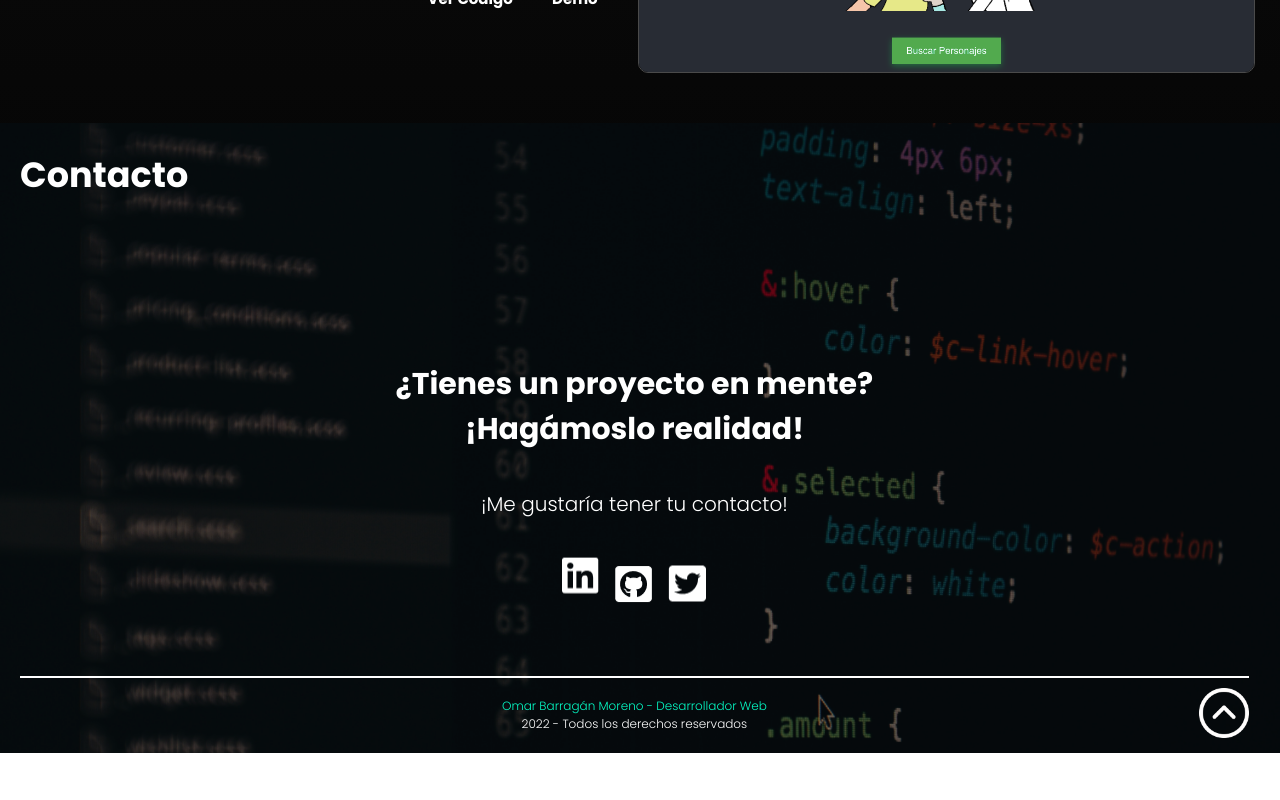
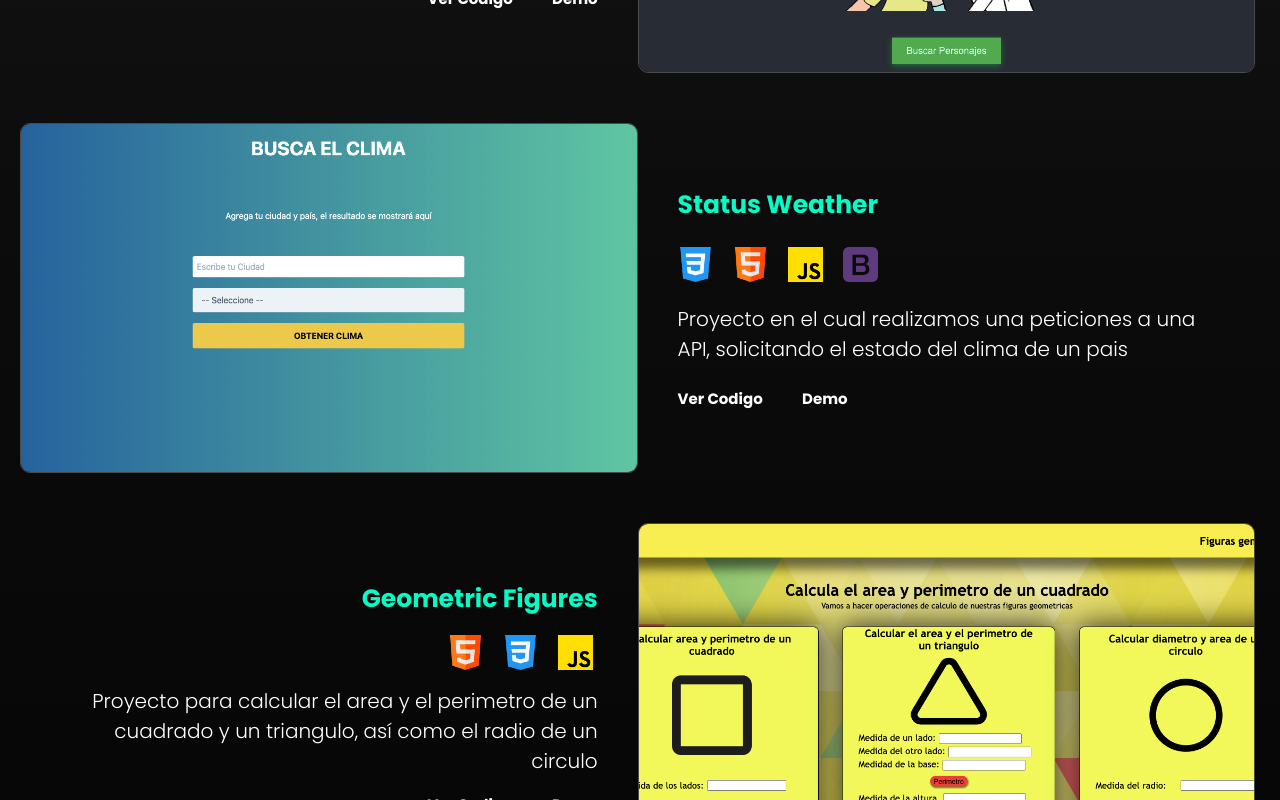
Before and after one commit to obmoreno89/portafolio, a React (Create React App) app: page / in a window 1280 px wide. Shown: the part 3860-4660 px from the top of the page. Before the commit the page ends 4613 px from the top, so only its background shows below. Built offline with nearby package versions, Linux system fonts and the light colour scheme.

Commit message:
Se agregaron dos proyectos

```diff
--- a/src/App.js
+++ b/src/App.js
@@ -121,6 +121,7 @@ function App() {
           <ProyectsIcon logo='html' />
           <ProyectsIcon logo='js' />
         </ProyectsLeft>
+
         <ProyectsRight
           title='Rick & Morty'
           description='Un proyecto en el cual extraemos la información por medio de una API'
@@ -131,6 +132,33 @@ function App() {
           urlDemo='https://obmoreno89.github.io/rick-morty/'>
           <ProyectsIcon logo='react' />
           <ProyectsIcon logo='css' />
+        </ProyectsRight>
+
+        <ProyectsLeft
+          titleSection='Status Weather'
+          proyects='proyect-5'
+          description='Proyecto en el cual realizamos una peticiones a una API, solicitando el estado del clima de un pais'
+          code='Ver Codigo'
+          demo='Demo'
+          urlCode='https://github.com/obmoreno89/weather'
+          urlDemo='https://obmoreno89.github.io/weather/'>
+          <ProyectsIcon logo='css' />
+          <ProyectsIcon logo='html' />
+          <ProyectsIcon logo='js' />
+          <ProyectsIcon logo='bootstrap' />
+        </ProyectsLeft>
+
+        <ProyectsRight
+          title='Geometric Figures'
+          description='Proyecto para calcular el area y el perimetro de un cuadrado y un triangulo, así como el radio de un circulo'
+          code='Ver Codigo'
+          demo='Demo'
+          proyects='proyect-6'
+          urlCode='https://github.com/obmoreno89/rick-morty'
+          urlDemo='https://obmoreno89.github.io/rick-morty/'>
+          <ProyectsIcon logo='html' />
+          <ProyectsIcon logo='css' />
+          <ProyectsIcon logo='js' />
         </ProyectsRight>
       </ProyectsHeader>
 
```
Also changed, not shown: src/asset/img/proyect-5.png (added), src/asset/img/proyect-6.png (added).
